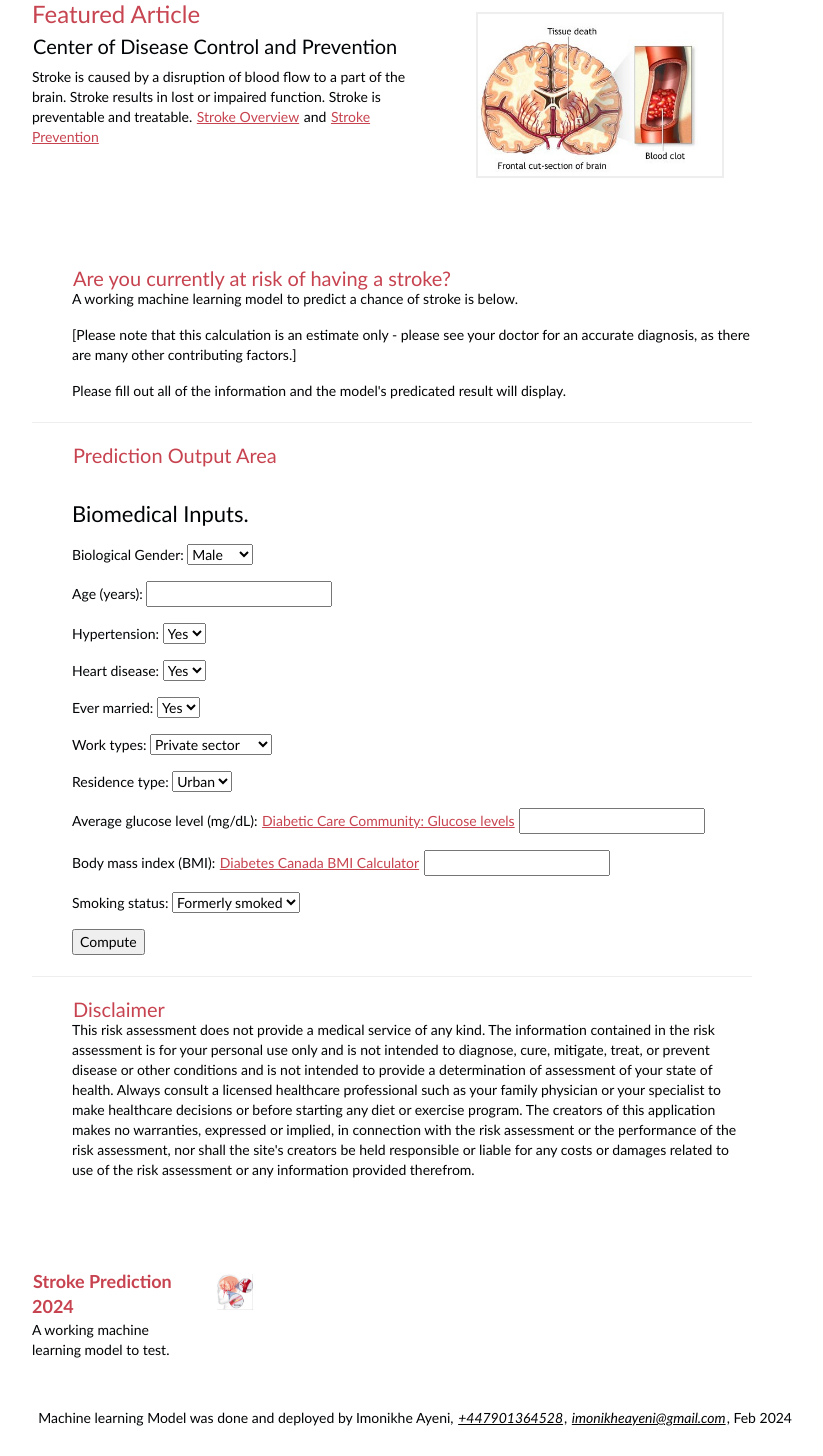
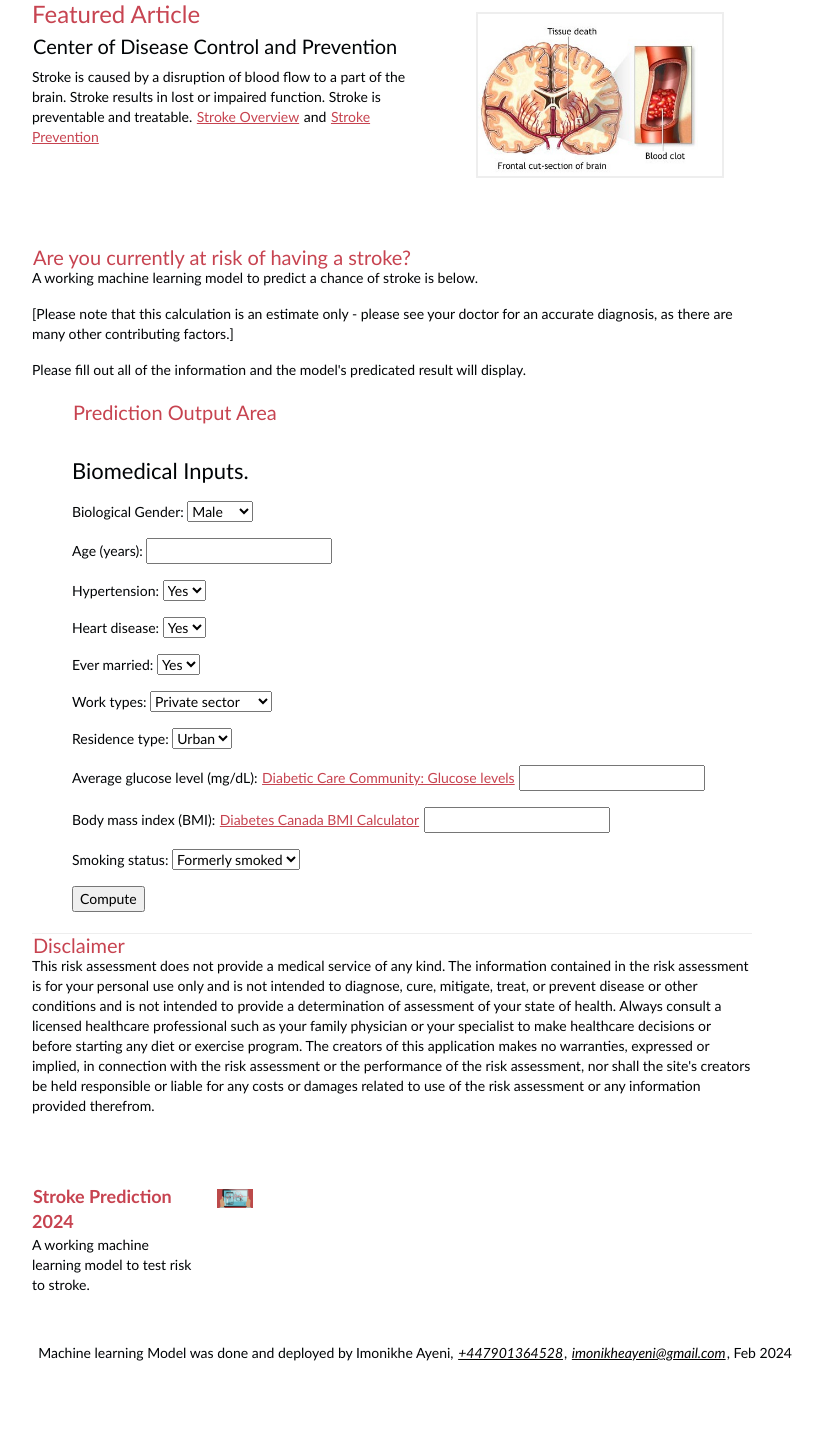
Before and after one commit to imonikheayeni/Stroke_Risk_Prediction, a Flask app: page / in a window 1280 px wide. Shown: the part 206-1662 px from the top of the page, without its empty margins (248-1071 px from the left). After the commit the page ends 1567 px from the top, so only its background shows below. Run offline with Flask 3, Linux system fonts and the light colour scheme; parts of the project's set-up code (start-up, migrations or seed data) failed here and were passed over; some libraries are stand-ins or nearby versions.

Commit message:
updated image and index.html

```diff
--- a/templates/index.html
+++ b/templates/index.html
@@ -54,7 +54,7 @@
 
 <ol id="posts-list" class="hfeed">
 
-      <li><article class="hentry">
+<article>
         <header>
           <h2 class="entry-title"><a href="#" rel="bookmark" title="Permalink to this POST TITLE">Are you currently at risk of having a stroke?</a></h2>
         </header>
@@ -65,8 +65,8 @@
    <p>Please fill out all of the information and the model's predicated result will display.</p>
 
  </div><!-- /.entry-content -->
-      </article></li>
-        <li><article class="hentry">
+</article>
+<article class="hentry">
 
   <h2 class="entry-title"><a href="#" rel="bookmark" title="Permalink MLStrokeApp form">Prediction Output Area</a></h2>
     <form method=post enctype=multipart/form-data>
@@ -152,17 +152,17 @@
 
               <input type=submit value=Compute>
             </form>
-        </article></li>
+</article>
 
 
-      <li><article class="hentry">
+      <article>
         <header>
           <h2 class="entry-title"><a href="#" rel="bookmark" title="Permalink to this POST TITLE">Disclaimer</a></h2>
           <p>This risk assessment does not provide a medical service of any kind. The information contained in the risk assessment is for your personal use only and is not intended to diagnose, cure, mitigate, treat, or prevent disease or other conditions and is not intended to provide a determination of assessment of your state of health. Always consult a licensed healthcare professional such as your family physician or your specialist to make healthcare decisions or before starting any diet or exercise program. The creators of this application makes no warranties, expressed or implied, in connection with the risk assessment or the performance of the risk assessment, nor shall the site's creators be held responsible or liable for any costs or damages related to use of the risk assessment or any information provided therefrom.
           </p>
 
         </header>
-      </article></li>
+      </article>
     </ol><!-- /#posts-list -->
 
 </section><!-- /#content -->
@@ -174,7 +174,7 @@
       <span class="primary">
         <strong><a href="#" class="fn url">Stroke Prediction 2024</a></strong>
 
-        <span class="role">A working machine learning model to test.</span>
+        <span class="role">A working machine learning model to test risk to stroke.</span>
       </span><!-- /.primary -->
 
       <img src="../static/images/brainpngaaa.png" alt="Machine Learning for Stroke" class="photo" />
```
Also changed, not shown: static/images/brainpngaaa.png. Lines whose indentation alone changed are shown as unchanged.
